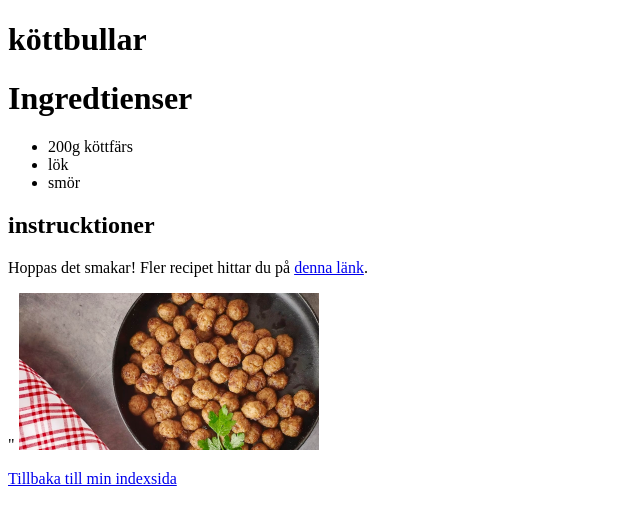
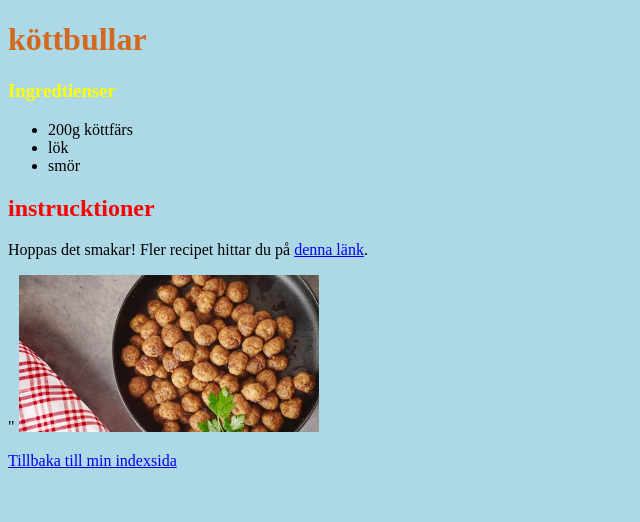
Before and after one commit to 7k897/Web, a plain HTML site: page Receptsida.html in a window 1280 px wide. Shown: the whole page, without its empty margins (0-640 px from the left). Drawn offline with Linux system fonts and the light colour scheme.

Commit message:
Add files via upload

```diff
--- a/Receptsida.html
+++ b/Receptsida.html
@@ -6,8 +6,29 @@
     <title>Mitt favoritrecept</title>
 </head>
 <body>
+    <style>
+body{
+    background-color: lightblue;
+}
+    </style>
+    <style>
+        h1{
+            color:chocolate
+        }
+    </style>
+    <style>
+        h2{
+            color: red
+        }
+    </style>
+    <style>
+        h3{
+            color: yellow
+        }
+    </style>
     <h1>köttbullar</h1>
-    <h1>Ingredtienser</h1>
+
+    <h3>Ingredtienser</h3>
     <ul>
         <li>200g köttfärs</li>
         <li>lök</li>
```
